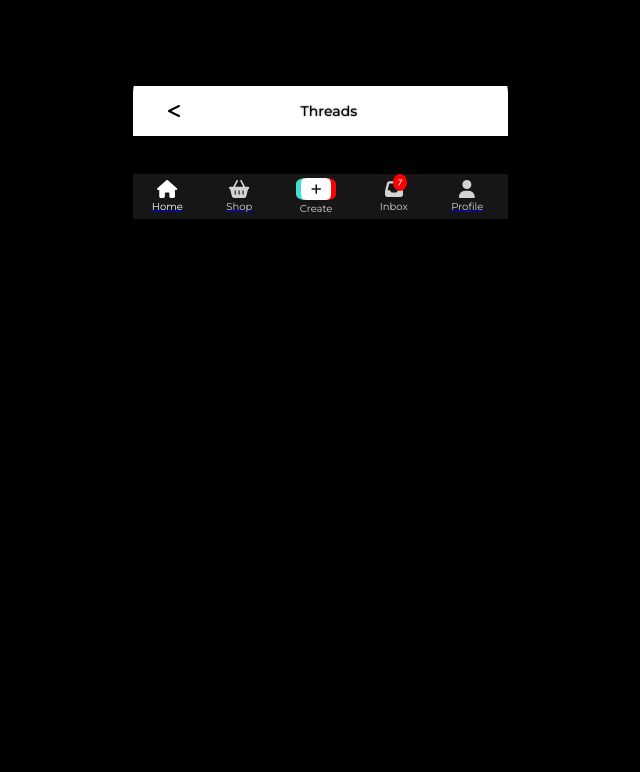
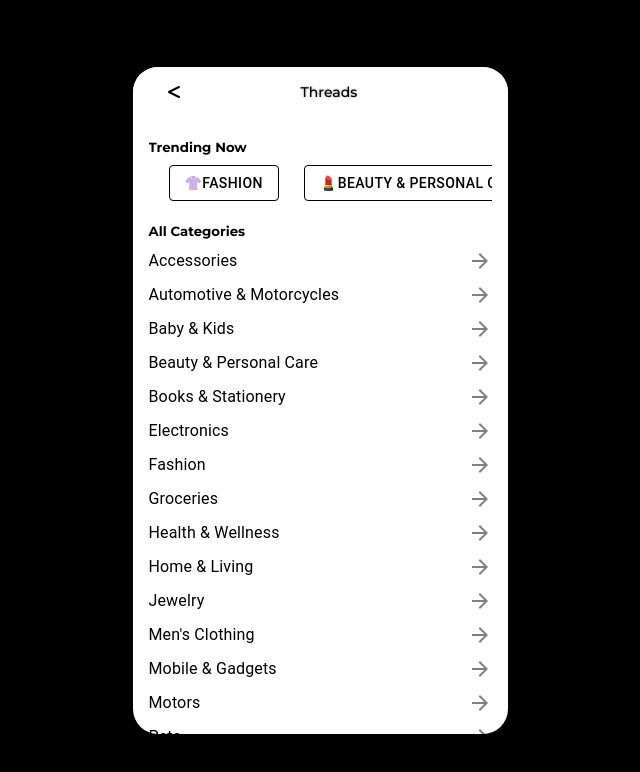
Before and after one commit to peishan31/tiktok-hackathon, a React (Create React App) app: page /discussion in a window 1280 px wide. Shown: the top 772 px of the page, without its empty margins (320-960 px from the left). Built offline with nearby package versions, Linux system fonts and the light colour scheme.

Commit message:
added material-ui package + ui for view all discussion thread done

```diff
--- a/package.json
+++ b/package.json
@@ -3,9 +3,13 @@
   "version": "0.1.0",
   "private": true,
   "dependencies": {
+    "@emotion/react": "^11.11.1",
+    "@emotion/styled": "^11.11.0",
     "@fortawesome/fontawesome-svg-core": "^6.4.2",
     "@fortawesome/free-solid-svg-icons": "^6.4.0",
     "@fortawesome/react-fontawesome": "^0.2.0",
+    "@mui/icons-material": "^5.14.7",
+    "@mui/material": "^5.14.7",
     "@testing-library/jest-dom": "^5.16.5",
     "@testing-library/react": "^13.4.0",
     "@testing-library/user-event": "^13.5.0",
--- a/src/pages/Discussion.jsx
+++ b/src/pages/Discussion.jsx
@@ -1,26 +1,76 @@
-import VideoCard from '../components/VideoCard';
 import BottomNavbar from '../components/BottomNavbar';
 import TopNavbar from '../components/DefaultTopNavbar';
 import db from "../config/firebase";
 import React, { useEffect, useState, useRef } from 'react';
-import { collection, getDocs } from "firebase/firestore/lite";
-import { FontAwesomeIcon } from '@fortawesome/react-fontawesome';
-import { faCircleArrowLeft, faMessage, faComments, faCartShopping, faShoppingBasket, faListUl, faStickyNote, faBookmark, faHeart, faMoneyCheckDollar, faMapLocation, faInfo, faLessThan } from '@fortawesome/free-solid-svg-icons';
-import { Link } from 'react-router-dom';
-
+import Button from '@mui/material/Button';
+import { Box, Typography } from '@mui/material';
+import ArrowForwardIcon from '@mui/icons-material/ArrowForward';
 
 function Discussion() {
 
+  const categoryStyle = {
+    display: 'flex',
+    alignItems: 'center',
+    justifyContent: 'space-between',
+    marginBottom: '10px'
+  }
+
+  const categories = [
+    'Accessories',
+    'Automotive & Motorcycles',
+    'Baby & Kids',
+    'Beauty & Personal Care',
+    'Books & Stationery',
+    'Electronics',
+    'Fashion',
+    'Groceries',
+    'Health & Wellness',
+    'Home & Living',
+    'Jewelry',
+    "Men's Clothing",
+    'Mobile & Gadgets',
+    'Motors',
+    'Pets',
+    'Sports & Outdoors',
+    'Toys & Games',
+    'TV, Audio / Video, Gaming & Wearables',
+    "Women's Clothing",
+    'Watches',
+  ];
+
   return (
     <div className="app">
-      <div className="container">
-        /*Navbar start*/
+      <div className="container" style={{backgroundColor: '#fff'}}  sx={{ px: 2 }}>
         <TopNavbar className="top-navbar" title="Threads"/>
-        /*Navbar end*/
-        <div>
-          testing
-        </div>
-        <BottomNavbar className="bottom-navbar" />
+        <Box sx={{ px: 2 }}>
+          <div className="navbar">
+            <h5 style={{ marginBottom: '10px' }}>Trending Now</h5>
+            <ul className="scrollable-container nav-list">
+              <li className="nav-item">
+                <Button variant="outlined" color="primary" sx={{ borderColor: 'black', color: 'black' }}>
+                  👚Fashion
+                </Button>
+              </li>
+              <li className="nav-item">
+                <Button variant="outlined" color="primary" sx={{ borderColor: 'black', color: 'black' }}>
+                  💄Beauty & Personal Care
+                </Button>
+              </li>
+              <li className="nav-item">
+                <Button variant="outlined" color="primary" sx={{ borderColor: 'black', color: 'black' }}>
+                  😋Groceries
+                </Button>
+              </li>
+            </ul>
+          </div>
+          <h5 style={{ marginBottom: '10px' }}>All Categories</h5>
+            {categories.map((category, index) => (
+              <div style={categoryStyle} key={index}>
+                <Typography variant="body1">{category}</Typography>
+                <ArrowForwardIcon style={{ color: 'gray' }} />
+              </div>
+            ))}
+          </Box>
       </div>
     </div>
   );
```
Also changed, not shown: 1 other file (tests, documents, lock files or other folders).
